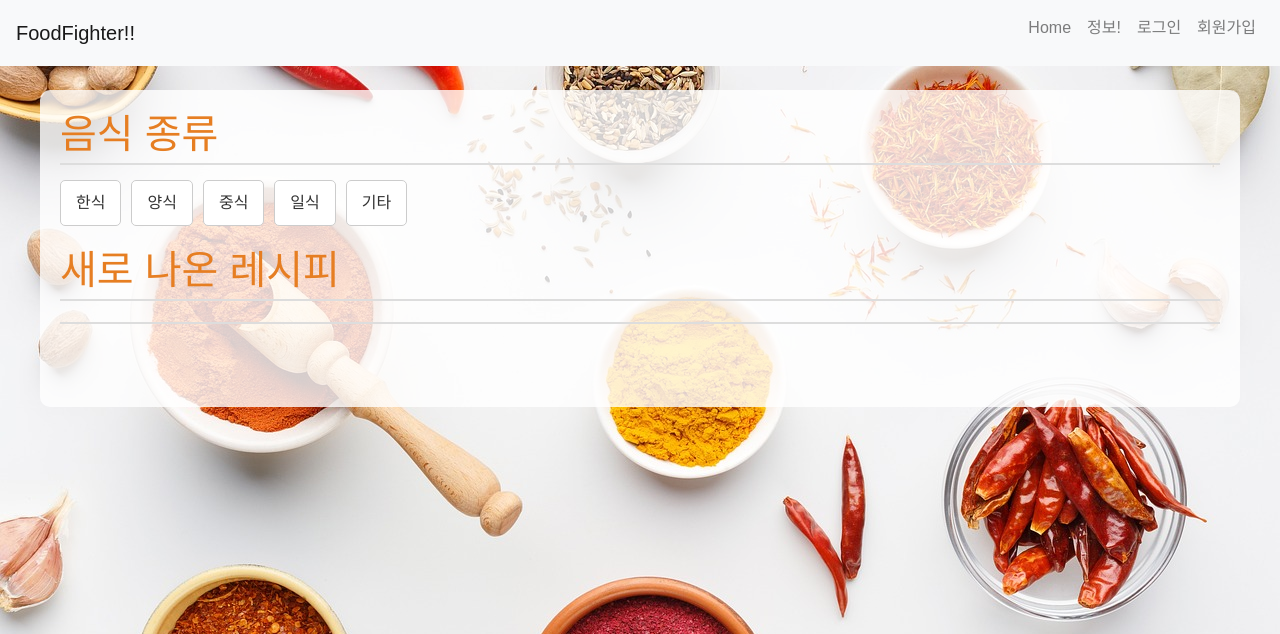
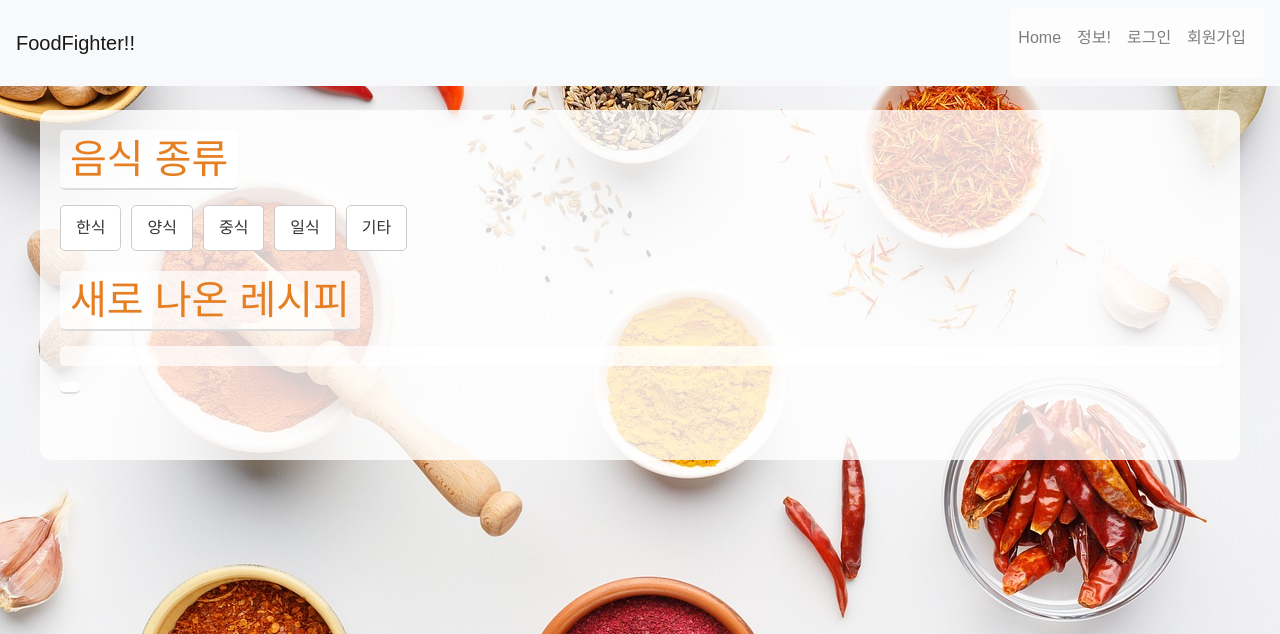
Before and after one commit to HelloLee7/flask_test2, a Flask app: page / in a window 1280 px wide. Shown: the top 634 px of the page. Run offline with Flask 3, Linux system fonts and the light colour scheme; data comes from the database, SQL or seed files in the repository; data that the repository does not hold is empty; some libraries are stand-ins or nearby versions; some web fonts are replaced.

Commit message:
backcover

```diff
--- a/projects/static/style3.css
+++ b/projects/static/style3.css
@@ -25,4 +25,18 @@
     z-index: 2; /* 고정 링크보다 위에 위치 */
 }
 
-/*-------------------------------백그라*/
+
+
+/* 텍스트 배경색 추가 */
+h1 {
+  background-color: rgba(255, 255, 255, 0.7); /* 반투명 흰색 배경 */
+  padding: 5px 10px; /* 배경색 영역에 패딩 추가 (선택 사항) */
+  border-radius: 5px; /* 배경색 영역 모서리 둥글게 (선택 사항) */
+  display: inline-block; /* 배경색이 텍스트 너비만큼만 차지하도록 (선택 사항) */
+}
+
+ul {
+  background-color: rgba(255, 255, 255, 0.7); /* 반투명 흰색 배경 */
+  padding: 10px; /* 배경색 영역에 패딩 추가 (선택 사항) */
+  border-radius: 5px; /* 배경색 영역 모서리 둥글게 (선택 사항) */
+}
--- a/projects/templates/index.html
+++ b/projects/templates/index.html
@@ -1,6 +1,10 @@
 {% extends "base.html" %}
 
 {% block title %}맛있는 레시피{% endblock %}
+
+{% block style %}
+    <link rel="stylesheet" href="{{ url_for('static', filename='style3.css') }}">
+{% endblock %}
 
 {% block content %}
 <h1>음식 종류</h1>
```
